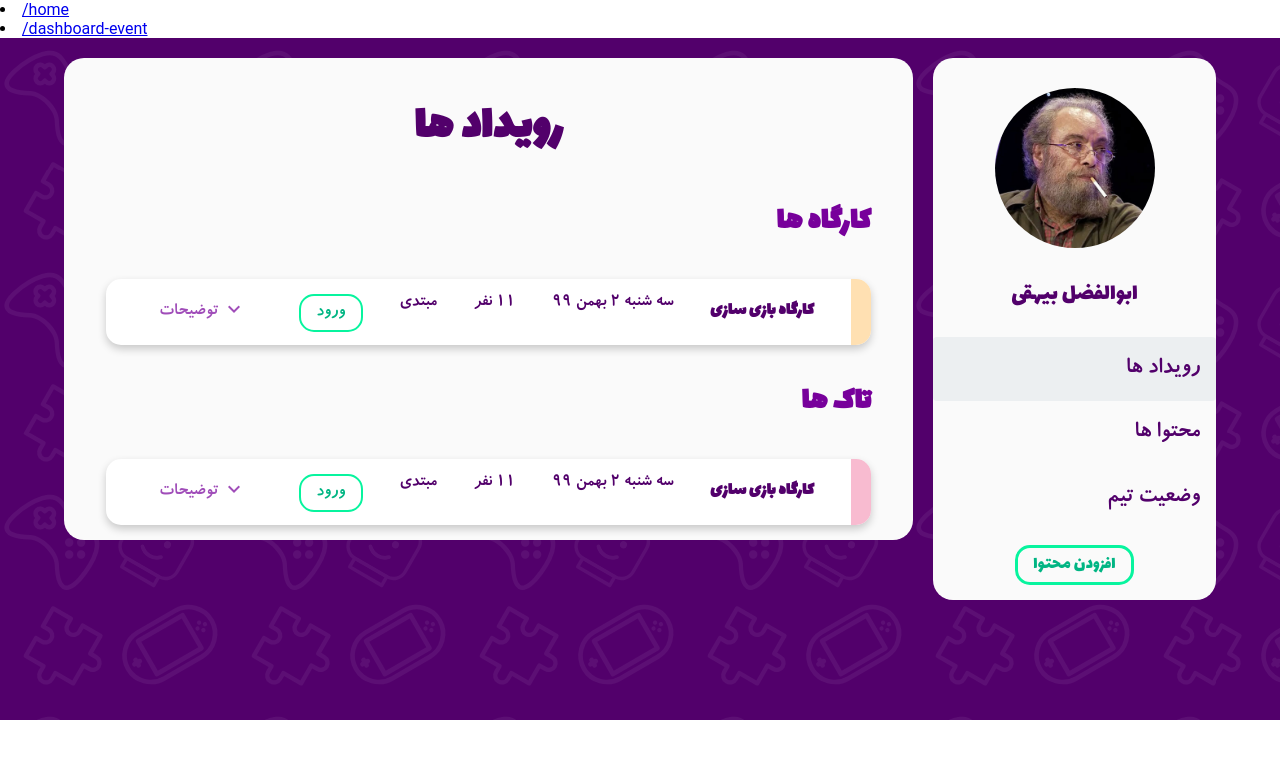
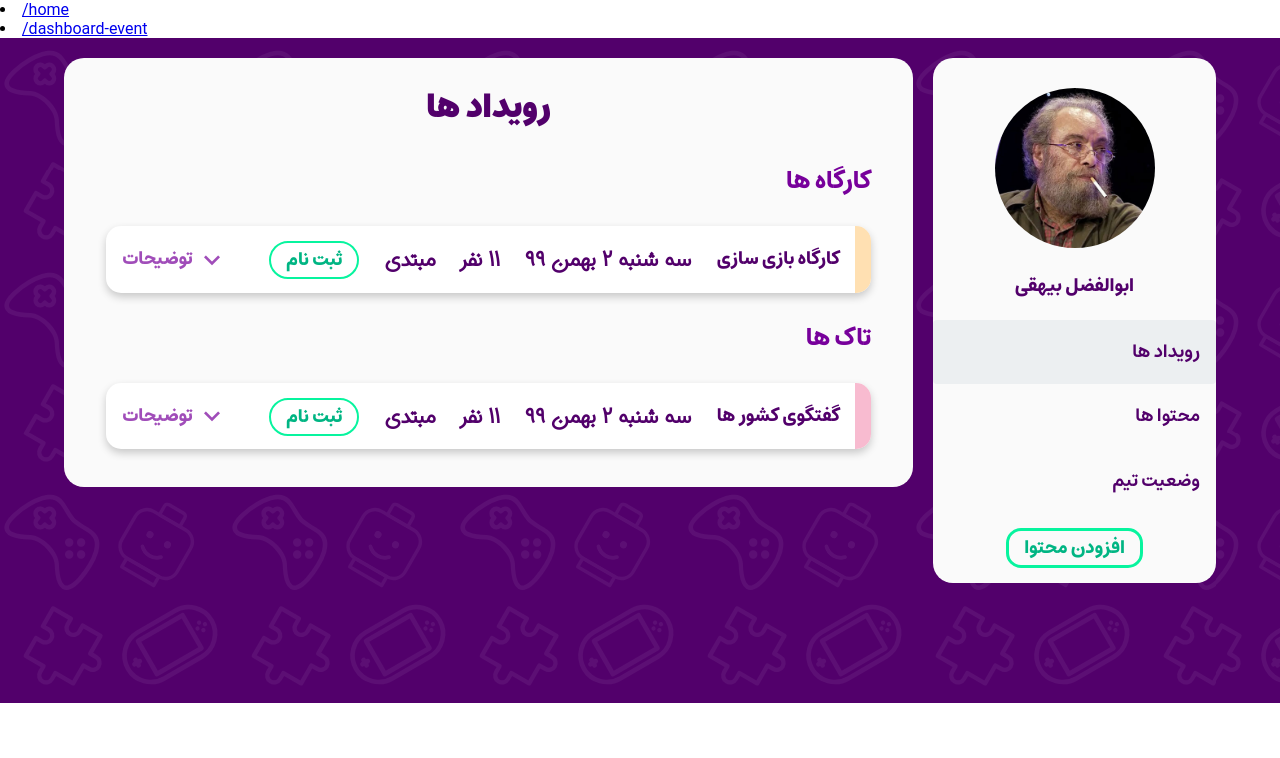
Before and after one commit to AUTGamecraft/GC-Front, an Angular app: page /dashboard-event in a window 1280 px wide. Shown: the top 758 px of the page. Built offline with nearby package versions, Linux system fonts and the light colour scheme.

Commit message:
enhancement

```diff
--- a/src/app/dashboard-event/dashboard-event.component.html
+++ b/src/app/dashboard-event/dashboard-event.component.html
@@ -2,54 +2,56 @@
     <div style="display: flex;padding-bottom: 100px;">
         <div style="background-color: #fafafa;text-align: center;border-radius: 20px;height: fit-content;width: 25%;">
             <div>
-                <img style="border-radius: 50%;margin: 50px;margin-bottom: 0;margin-top: 30px;height: 160px;width: 160px;object-fit: cover;" src="assets/images/masoud.jpg">
+                <img style="border-radius: 50%;margin: 50px;margin-bottom: 0;margin-top: 30px;height: 160px;width: 160px;object-fit: cover;"
+                    src="assets/images/masoud.jpg">
             </div>
-            <p style="font-family: 'Lalezar-Regular';color: #52006b;font-size: x-large;">ابوالفضل بیهقی</p>
+            <p style="font-family: 'Estedad-Bold';color: #52006b;font-size: large;">ابوالفضل بیهقی</p>
             <button mat-button style="background-color: #eceff1;" class="buttons" (click)="events()">رویداد ها</button>
             <button mat-button style="background-color: #fafafa;" class="buttons">محتوا ها</button>
             <button mat-button style="background-color: #fafafa;" class="buttons">وضعیت تیم</button>
             <button mat-stroked-button
-                style="font-family: 'Lalezar-Regular';color: #00b583;font-size: large;border: 3px solid #07f49e !important;border-radius: 15px;height: 10%;margin-top: 15px;margin-bottom: 15px;">افزودن
+                style="font-family: 'Estedad-Bold';color: #00b583;font-size: large;border: 3px solid #07f49e !important;border-radius: 15px;height: 10%;margin-top: 15px;margin-bottom: 15px;">افزودن
                 محتوا</button>
         </div>
         <div
-            style="background-color: #fafafa;text-align: center; border-radius: 20px;height: fit-content;width: 75%;margin-right: 20px;">
-            <h1 style="font-family: 'Lalezar-Regular';font-size: xxx-large;color: #52006b;">رویداد ها</h1>
+            style="background-color: #fafafa;text-align: center; border-radius: 20px;height: fit-content;width: 75%;margin-right: 20px;padding-bottom:2% ;">
+            <h1 style="font-family: 'Estedad-Black';font-size: xx-large;color: #52006b;">رویداد ها</h1>
             <h3
-                style="font-family: 'Lalezar-Regular';font-size: xx-large;color: #77009b;text-align: right;margin-right: 42px;">
+                style="font-family: 'Estedad-Bold';font-size: x-large;color: #77009b;text-align: right;margin-right: 42px;">
                 کارگاه ها</h3>
             <div
-                style="direction: rtl;display: flex;justify-content: space-between;border: 1px;background-color: white;margin-right: 5%;margin-left: 5%;border-radius: 15px;margin-bottom: 15px;height: fit-content;box-shadow:0 4px 8px 0 rgba(0,0,0,0.2);">
+                style="direction: rtl;display: flex;justify-content: space-between;border: 1px;background-color: white;margin-right: 5%;margin-left: 5%;border-radius: 15px;margin-bottom: 15px;height: fit-content;box-shadow: 0 4px 8px 0 rgba(0,0,0,0.2);">
                 <div
-                    style="width: 70px;background-color: #ffe0b2;border-bottom-right-radius: 15px;border-top-right-radius: 15px;margin-right: 0;">
+                    style="width: 50px;background-color: #ffe0b2;border-bottom-right-radius: 15px;border-top-right-radius: 15px;">
                 </div>
                 <div>
-                    <div style="display: flex;justify-content: space-evenly;">
+                    <div style="display: flex;justify-content: space-between">
                         <h3
-                            style="font-family: 'Lalezar-Regular';font-size: large;color: #52006b;margin-top: 17px;margin-bottom: 0;">
+                            style="font-family: 'Estedad-Bold';font-size: large;color: #52006b;margin-top: 17px;margin-bottom: 0;margin-right: 2%;">
                             کارگاه بازی سازی</h3>
                         <h4
-                            style="font-family: 'B KoodakBold';color: #52006b;font-size: large;margin-top: 15px;margin-bottom: 15px;">
+                            style="font-family: 'Estedad';color: #52006b;font-size: x-large;margin-top: 15px;margin-bottom: 15px;">
                             سه شنبه 2 بهمن 99</h4>
                         <h4
-                            style="font-family: 'B KoodakBold';color: #52006b;font-size: large;margin-top: 15px;margin-bottom: 15px;">
+                            style="font-family: 'Estedad';color: #52006b;font-size: x-large;margin-top: 15px;margin-bottom: 15px;">
                             11 نفر</h4>
                         <h4
-                            style="font-family: 'B KoodakBold';color: #52006b;font-size: large;margin-top: 15px;margin-bottom: 15px;">
+                            style="font-family: 'Estedad';color: #52006b;font-size: x-large;margin-top: 15px;margin-bottom: 15px;">
                             مبتدی</h4>
                         <button mat-stroked-button
-                            style="font-family: 'B KoodakBold';color: #00b583;font-size: large;border: 2px solid #07f49e !important;border-radius: 15px;height: 10%;margin-top: 15px;">ورود</button>
+                            style="font-family: 'Estedad-Bold';color: #00b583;font-size: large;border: 2px solid #07f49e !important;border-radius: 20px;height: 10%;margin-top: 15px;">ثبت
+                            نام</button>
                         <button mat-button class="collapse"
-                            (click)="workshops = (workshops == 'active' ? 'deactive' : 'active') ; iconW = (iconW == 'keyboard_arrow_down' ? 'keyboard_arrow_up' : 'keyboard_arrow_down') "
-                            style="direction: ltr;font-family: 'B KoodakBold';color: #a04db9;font-size: large;margin-top: 15px;height: 10%;margin-bottom: 15px;cursor: pointer;">توضیحات
-                            <mat-icon style="color: #a04db9;">{{iconW}}</mat-icon>
+                            (click)="workshops =(workshops == 'active' ? 'deactive' : 'active');iconW = (iconW == 'keyboard_arrow_down' ? 'keyboard_arrow_up' : 'keyboard_arrow_down') "
+                            style="direction: ltr;font-family: 'Estedad-Bold';color: #a04db9;font-size: large;margin-top: 15px;height: 10%;margin-bottom: 15px;">توضیحات
+                            <mat-icon style="color: #a04db9;font-size: xx-large;" [inline]="true">{{iconW}}</mat-icon>
                         </button>
                     </div>
                     <div [class]="workshops">
                         <div style="background-color: #fafafa;">
                             <div>
                                 <p
-                                    style="font-family: 'B KoodakBold';font-size: x-large;direction: rtl;color: #52006b;margin-right: 30px;margin-left: 30px;margin-top: 0;">
+                                    style="font-family: 'Estedad-Regular';font-size: large;direction: rtl;color: #52006b;margin-right: 30px;margin-left: 30px;margin-top: 0;">
                                     تاریخ بِیهَقی یا تاریخ مسعودی نام کتابی نوشتهٔ ابوالفضل محمد بن حسین بیهقی است که
                                     موضوع
                                     اصلی
@@ -64,74 +66,79 @@
                                     بوده</p>
                             </div>
                             <div style="text-align: center;">
-                                <h1 style="font-family: 'Lalezar-Regular';color: #52006b;">ارائه کنندگان</h1>
+                                <h1 style="font-family: 'Estedad-Bold';color: #52006b;">ارائه کنندگان</h1>
                             </div>
                             <div style="display: flex;margin-bottom: 20px;justify-content: center;">
                                 <div
                                     style="direction: rtl;text-align: center;background-color: white;border-radius: 25px;box-shadow:0 4px 8px 0 rgba(0,0,0,0.2);margin: 10px;">
                                     <div>
-                                        <img style="border-radius: 50%;margin: 50px;margin-bottom: 0;margin-top: 30px;height: 160px;width: 160px;object-fit: cover;" src="assets/images/masoud.jpg">
+                                        <img style="height: 140px;width: 140px;object-fit: cover;border-radius: 50%;padding: 20px;"
+                                            src="assets/images/masoud.jpg">
                                     </div>
-                                    <h2 style="font-family: 'Lalezar-Regular';color: #52006b;margin-bottom: 0;">مسعود
-                                        فراستی
+                                    <h2
+                                        style="font-family: 'Estedad-Black';color: #52006b;margin-bottom: 0;font-size:medium;">
+                                        مسعود فراستی
                                     </h2>
-                                    <h4 style="font-family: 'B KoodakBold';color: #a04db9;margin-top: 0;">منتقد درجه یک
-                                    </h4>
+                                    <h4 style="font-family: 'Estedad-Regular';color: #a04db9;margin-top: 0;">منتقد درجه
+                                        یک</h4>
                                 </div>
                                 <div
                                     style="direction: rtl;text-align: center;background-color: white;border-radius: 25px;box-shadow: 0 4px 8px 0 rgba(0,0,0,0.2);margin: 10px;">
-                                    <div
-                                        style="padding: 100px;background-color: #ff9b21;border-radius: 50%;margin: 20px;">
+                                    <div>
+                                        <img style="height: 140px;width: 140px;object-fit: cover;border-radius: 50%;padding: 20px;"
+                                            src="assets/images/masoud.jpg">
                                     </div>
-                                    <h2 style="font-family: 'Lalezar-Regular';color: #52006b;margin-bottom: 0;">مسعود
-                                        فراستی
+                                    <h2
+                                        style="font-family: 'Estedad-Black';color: #52006b;margin-bottom: 0;font-size:medium;">
+                                        مسعود فراستی
                                     </h2>
-                                    <h4 style="font-family: 'B KoodakBold';color: #a04db9;margin-top: 0;">منتقد درجه یک
-                                    </h4>
+                                    <h4 style="font-family: 'Estedad-Regular';color: #a04db9;margin-top: 0;">منتقد درجه
+                                        یک</h4>
                                 </div>
                             </div>
                         </div>
                     </div>
                 </div>
+
             </div>
             <div>
                 <h3
-                style="font-family: 'Lalezar-Regular';font-size: xx-large;color: #77009b;text-align: right;margin-right: 42px;">
-                تاک ها</h3>
+                    style="font-family: 'Estedad-Bold';font-size: x-large;color: #77009b;text-align: right;margin-right: 42px;">
+                    تاک ها</h3>
             </div>
-            <div>
+            <div
+                style="direction: rtl;display: flex;justify-content: space-between;border: 1px;background-color: white;margin-right: 5%;margin-left: 5%;border-radius: 15px;margin-bottom: 15px;height: fit-content;box-shadow: 0 4px 8px 0 rgba(0,0,0,0.2);">
                 <div
-                style="direction: rtl;display: flex;justify-content: space-between;border: 1px;background-color: white;margin-right: 5%;margin-left: 5%;border-radius: 15px;margin-bottom: 15px;height: fit-content;box-shadow:0 4px 8px 0 rgba(0,0,0,0.2);">
-                <div
-                    style="width: 70px;background-color: #f8bbd0;border-bottom-right-radius: 15px;border-top-right-radius: 15px;margin-right: 0;">
+                    style="width: 50px;background-color: #f8bbd0;border-bottom-right-radius: 15px;border-top-right-radius: 15px;">
                 </div>
                 <div>
-                    <div style="display: flex;justify-content: space-evenly;">
+                    <div style="display: flex;justify-content: space-between;">
                         <h3
-                            style="font-family: 'Lalezar-Regular';font-size: large;color: #52006b;margin-top: 17px;margin-bottom: 0;">
-                            کارگاه بازی سازی</h3>
+                            style="font-family: 'Estedad-Bold';font-size: large;color: #52006b;margin-top: 17px;margin-bottom: 0;margin-right: 2%;">
+                            گفتگوی کشور ها</h3>
                         <h4
-                            style="font-family: 'B KoodakBold';color: #52006b;font-size: large;margin-top: 15px;margin-bottom: 15px;">
+                            style="font-family: 'Estedad';color: #52006b;font-size: x-large;margin-top: 15px;margin-bottom: 15px;">
                             سه شنبه 2 بهمن 99</h4>
                         <h4
-                            style="font-family: 'B KoodakBold';color: #52006b;font-size: large;margin-top: 15px;margin-bottom: 15px;">
+                            style="font-family: 'Estedad';color: #52006b;font-size: x-large;margin-top: 15px;margin-bottom: 15px;">
                             11 نفر</h4>
                         <h4
-                            style="font-family: 'B KoodakBold';color: #52006b;font-size: large;margin-top: 15px;margin-bottom: 15px;">
+                            style="font-family: 'Estedad';color: #52006b;font-size: x-large;margin-top: 15px;margin-bottom: 15px;">
                             مبتدی</h4>
                         <button mat-stroked-button
-                            style="font-family: 'B KoodakBold';color: #00b583;font-size: large;border: 2px solid #07f49e !important;border-radius: 15px;height: 10%;margin-top: 15px;">ورود</button>
+                            style="font-family: 'Estedad-Bold';color: #00b583;font-size: large;border: 2px solid #07f49e !important;border-radius: 20px;height: 10%;margin-top: 15px;">ثبت
+                            نام</button>
                         <button mat-button class="collapse"
                             (click)="talks = (talks == 'active' ? 'deactive' : 'active') ;iconT = (iconT == 'keyboard_arrow_down' ? 'keyboard_arrow_up' : 'keyboard_arrow_down') "
-                            style="direction: ltr;font-family: 'B KoodakBold';color: #a04db9;font-size: large;margin-top: 15px;height: 10%;margin-bottom: 15px;cursor: pointer;">توضیحات
-                            <mat-icon style="color: #a04db9;">{{iconT}}</mat-icon>
+                            style="direction: ltr;font-family: 'Estedad-Bold';color: #a04db9;font-size: large;margin-top: 15px;height: 10%;margin-bottom: 15px;cursor: pointer;">توضیحات
+                            <mat-icon style="color: #a04db9;font-size: xx-large;" [inline]="true">{{iconT}}</mat-icon>
                         </button>
                     </div>
                     <div [class]="talks">
                         <div style="background-color: #fafafa;">
                             <div>
                                 <p
-                                    style="font-family: 'B KoodakBold';font-size: x-large;direction: rtl;color: #52006b;margin-right: 30px;margin-left: 30px;margin-top: 0;">
+                                    style="font-family: 'Estedad-Regular';font-size: large;direction: rtl;color: #52006b;margin-right: 30px;margin-left: 30px;margin-top: 0;">
                                     تاریخ بِیهَقی یا تاریخ مسعودی نام کتابی نوشتهٔ ابوالفضل محمد بن حسین بیهقی است که
                                     موضوع
                                     اصلی
@@ -146,37 +153,40 @@
                                     بوده</p>
                             </div>
                             <div style="text-align: center;">
-                                <h1 style="font-family: 'Lalezar-Regular';color: #52006b;">ارائه کنندگان</h1>
+                                <h1 style="font-family: 'Estedad-Bold';color: #52006b;">ارائه کنندگان</h1>
                             </div>
                             <div style="display: flex;margin-bottom: 20px;justify-content: center;">
                                 <div
                                     style="direction: rtl;text-align: center;background-color: white;border-radius: 25px;box-shadow:0 4px 8px 0 rgba(0,0,0,0.2);margin: 10px;">
-                                    <div
-                                        style="padding: 100px;background-color: #ff9b21;border-radius: 50%;margin: 20px;">
+                                    <div>
+                                        <img style="height: 140px;width: 140px;object-fit: cover;border-radius: 50%;padding: 20px;"
+                                            src="assets/images/masoud.jpg">
                                     </div>
-                                    <h2 style="font-family: 'Lalezar-Regular';color: #52006b;margin-bottom: 0;">مسعود
-                                        فراستی
+                                    <h2
+                                        style="font-family: 'Estedad-Black';color: #52006b;margin-bottom: 0;font-size:medium;">
+                                        مسعود فراستی
                                     </h2>
-                                    <h4 style="font-family: 'B KoodakBold';color: #a04db9;margin-top: 0;">منتقد درجه یک
-                                    </h4>
+                                    <h4 style="font-family: 'Estedad-Regular';color: #a04db9;margin-top: 0;">منتقد درجه
+                                        یک</h4>
                                 </div>
                                 <div
                                     style="direction: rtl;text-align: center;background-color: white;border-radius: 25px;box-shadow: 0 4px 8px 0 rgba(0,0,0,0.2);margin: 10px;">
-                                    <div
-                                        style="padding: 100px;background-color: #ff9b21;border-radius: 50%;margin: 20px;">
+                                    <div>
+                                        <img style="height: 140px;width: 140px;object-fit: cover;border-radius: 50%;padding: 20px;"
+                                            src="assets/images/masoud.jpg">
                                     </div>
-                                    <h2 style="font-family: 'Lalezar-Regular';color: #52006b;margin-bottom: 0;">مسعود
-                                        فراستی
+                                    <h2
+                                        style="font-family: 'Estedad-Black';color: #52006b;margin-bottom: 0;font-size:medium;">
+                                        مسعود فراستی
                                     </h2>
-                                    <h4 style="font-family: 'B KoodakBold';color: #a04db9;margin-top: 0;">منتقد درجه یک
-                                    </h4>
+                                    <h4 style="font-family: 'Estedad-Regular';color: #a04db9;margin-top: 0;">منتقد درجه
+                                        یک</h4>
                                 </div>
                             </div>
                         </div>
                     </div>
                 </div>
             </div>
-            </div>
         </div>
     </div>
 </div>
--- a/src/app/dashboard-event/dashboard-event.component.scss
+++ b/src/app/dashboard-event/dashboard-event.component.scss
@@ -7,9 +7,9 @@
 }
 .buttons{
     color: #52006b;
-    font-family: 'B KoodakBold';
+    font-family: 'Estedad-SemiBold';
     width: 100%;
-    font-size: x-large;
+    font-size: large;
     padding-top: 5%;
     padding-bottom: 5%;
     text-align: right;
--- a/src/app/header/header.component.ts
+++ b/src/app/header/header.component.ts
@@ -23,7 +23,7 @@ export class HeaderComponent implements OnInit {
     const navigationDetails: string[] = ['login'];
     this.router.navigate(navigationDetails);
   }
-
+SignUp(){}
 
 
 }
```
